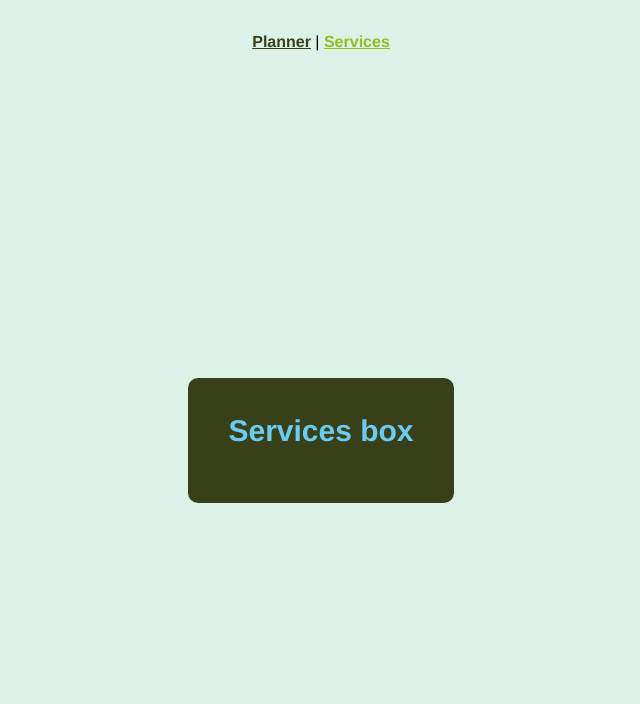
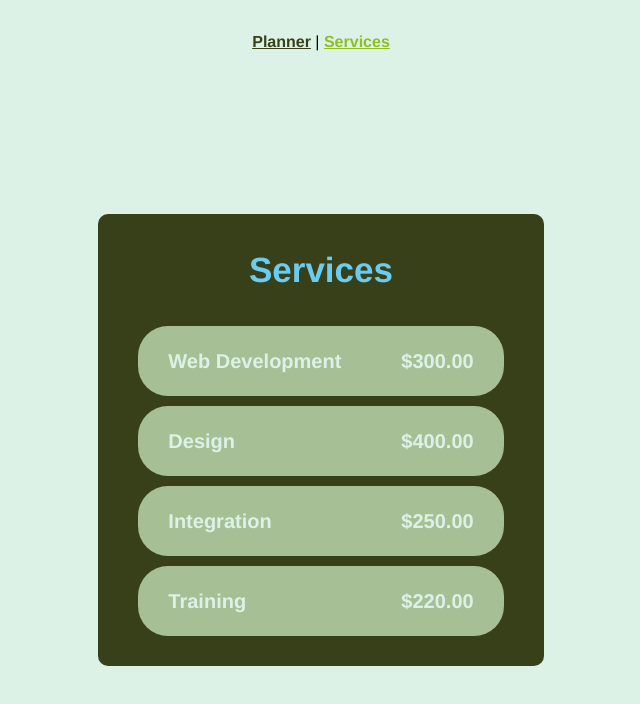
Before and after one commit to ArtisVansovics/md22_vue-planner, a Vue app: page /services in a window 1280 px wide. Shown: the top 704 px of the page, without its empty margins (319-959 px from the left). Built offline with nearby package versions, Linux system fonts and the light colour scheme.

Commit message:
ServiceSelection now displays all available services and their costs

```diff
--- a/src/components/ServiceSelection/ServiceSelection.module.scss
+++ b/src/components/ServiceSelection/ServiceSelection.module.scss
@@ -4,14 +4,27 @@
   align-items: stretch;
   gap: 10px;
   padding: 30px 40px;
-  font-size: 18px;
+  font-weight: 600;
+  font-size: 20px;
   background-color: #374019;
   color: #DCF2E6;
   border-radius: 10px;
 }
 
 .services__title {
-  font-size: 30px;
+  font-size: 35px;
+  text-align: center;
   color: #6BCCF2;
   padding-bottom: 20px;
 }
+
+.services__box {
+  display: flex;
+  flex-flow: row wrap;
+  justify-content: space-between;
+  gap: 60px;
+  border-radius: 30px;
+  padding: 20px 30px;
+  background-color: #A7BF95;
+  cursor: pointer;
+}
--- a/src/components/ServiceSelection/ServiceSelection.vue
+++ b/src/components/ServiceSelection/ServiceSelection.vue
@@ -1,6 +1,10 @@
 <template>
   <div class="services">
-    <h1 class="services__title">Services box</h1>
+    <h1 class="services__title">Services</h1>
+    <div class="services__box" v-for="service in servicesAll" :key="service">
+      <p>{{ service.title }}</p>
+      <p>{{ `$${service.cost.toFixed(2)}` }}</p>
+    </div>
   </div>
 </template>
 
```
